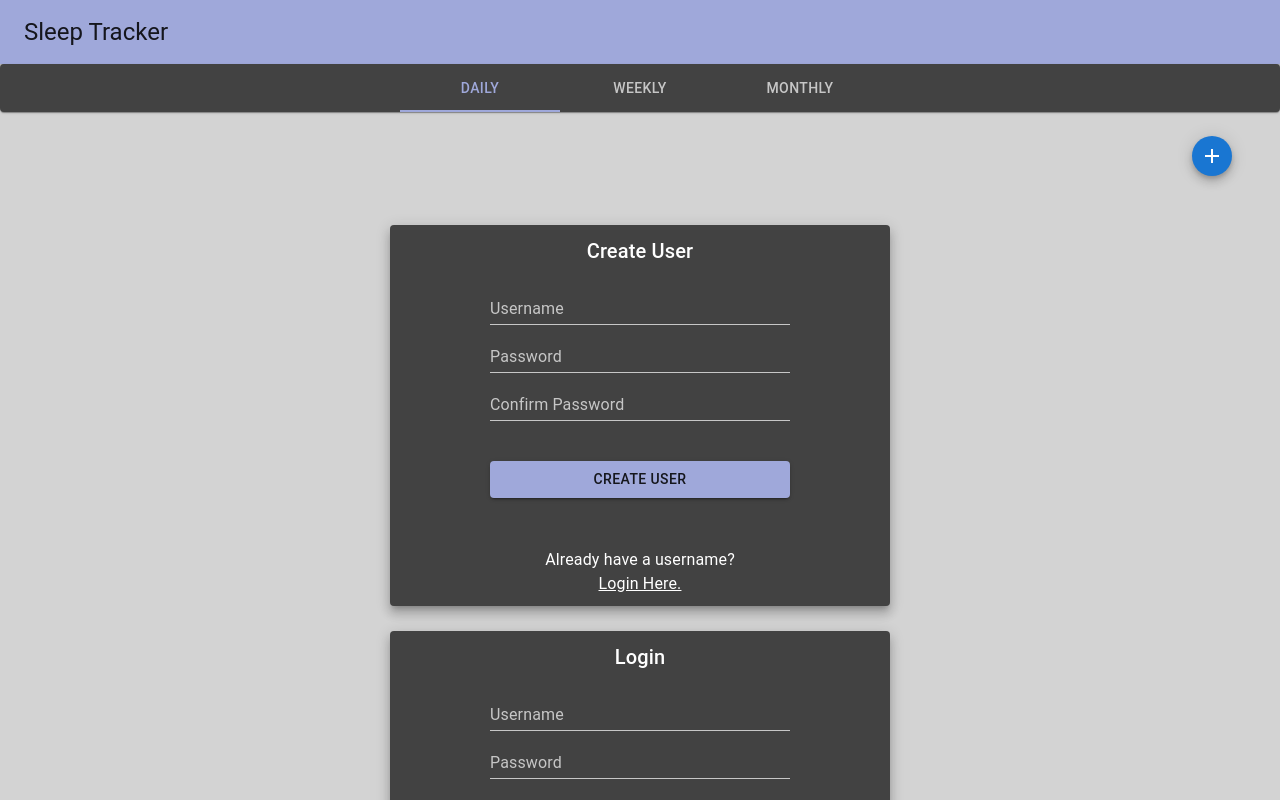
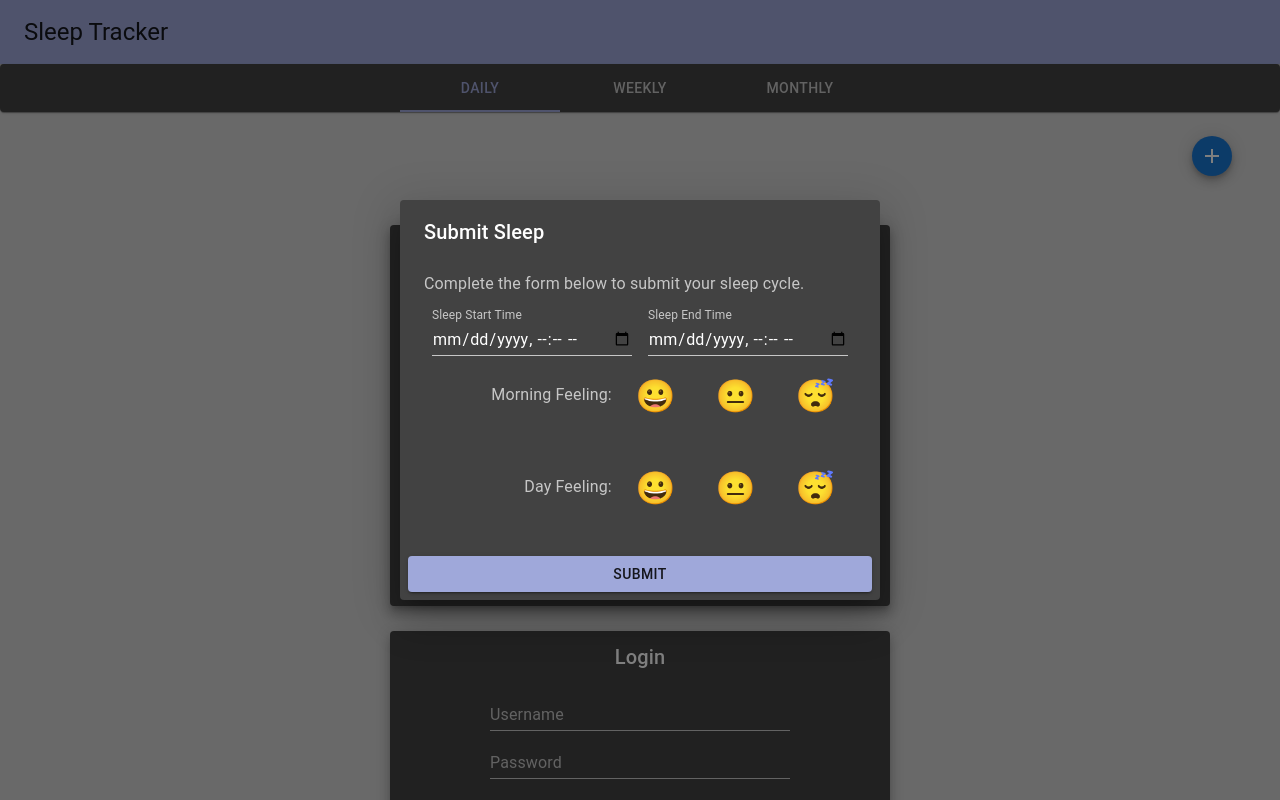
Before and after one commit to bw-sleep-tracker/ST-Front-End, a React (Create React App) app in the folder sleep-tracker/: page / in a window 1280 px wide. Both pictures are taken after a click on the button "Add". Shown: the top 800 px of the page. Built offline with nearby package versions, Linux system fonts and the light colour scheme.

Commit message:
completed basic structure and design of the sleep input modal

```diff
--- a/sleep-tracker/src/Components/Dashboard/Container.js
+++ b/sleep-tracker/src/Components/Dashboard/Container.js
@@ -2,6 +2,8 @@ import React, { Component } from "react";
 import { withStyles } from "@material-ui/core/styles";
 import { Toolbar, Fab, Paper, Tabs, Tab } from "@material-ui/core";
 import AddIcon from "@material-ui/icons/Add";
+
+import SleepInputForm from "./SleepInputForm";
 
 const styles = theme => ({
   tabsRoot: {
@@ -19,15 +21,16 @@ const styles = theme => ({
 
 class DashboardContainer extends Component {
   state = {
-    tabValue: 0
-  };
-
-  plusButton = () => {
-    console.log("I AM THE PLUS BUTTON");
+    tabValue: 0,
+    sleepInputStatus: false
   };
 
   changeTab = (event, newValue) => {
     this.setState({ tabValue: newValue });
+  };
+
+  sleepInputToggle = () => {
+    this.setState({ sleepInputStatus: !this.state.sleepInputStatus });
   };
 
   render() {
@@ -55,11 +58,15 @@ class DashboardContainer extends Component {
             aria-label="Add"
             size="small"
             className={classes.fab}
-            onClick={this.plusButton}
+            onClick={this.sleepInputToggle}
           >
             <AddIcon />
           </Fab>
         </Toolbar>
+        <SleepInputForm
+          status={this.state.sleepInputStatus}
+          toggle={this.sleepInputToggle}
+        />
       </div>
     );
   }
--- /dev/null
+++ b/sleep-tracker/src/Components/Dashboard/SleepInputForm.js
@@ -0,0 +1,101 @@
+import React, { Component } from "react";
+import { withStyles } from "@material-ui/core/styles";
+import {
+  TextField,
+  Dialog,
+  DialogActions,
+  DialogContent,
+  DialogContentText,
+  DialogTitle,
+  Button
+} from "@material-ui/core";
+
+const styles = theme => ({
+  form: {
+    display: "flex",
+    flexDirection: "column",
+    margin: "auto"
+  },
+  textField: {
+    marginLeft: theme.spacing(1),
+    marginRight: theme.spacing(1),
+    width: 200
+  },
+  emoji: {
+    margin: theme.spacing(1),
+    fontSize: "2rem"
+  }
+});
+
+class SleepInputForm extends Component {
+  state = {
+    date: ""
+  };
+
+  render() {
+    const { classes } = this.props;
+    return (
+      <Dialog open={this.props.status} onClose={this.props.toggle}>
+        <DialogTitle>Submit Sleep</DialogTitle>
+        <DialogContent>
+          <DialogContentText>
+            Complete the form below to submit your sleep cycle.
+          </DialogContentText>
+          <form className={classes.form}>
+            <div>
+              <TextField
+                id="datetime-local"
+                label="Sleep Start Time"
+                type="datetime-local"
+                className={classes.textField}
+                InputLabelProps={{
+                  shrink: true
+                }}
+              />
+              <TextField
+                id="datetime-local"
+                label="Sleep End Time"
+                type="datetime-local"
+                className={classes.textField}
+                InputLabelProps={{
+                  shrink: true
+                }}
+              />
+            </div>
+            <DialogContentText style={{ textAlign: "right" }}>
+              Morning Feeling:{" "}
+              <Button size="small" className={classes.emoji}>
+                😀
+              </Button>
+              <Button size="small" className={classes.emoji}>
+                😐
+              </Button>
+              <Button size="small" className={classes.emoji}>
+                😴
+              </Button>
+            </DialogContentText>
+            <DialogContentText style={{ textAlign: "right" }}>
+              Day Feeling:{" "}
+              <Button size="small" className={classes.emoji}>
+                😀
+              </Button>
+              <Button size="small" className={classes.emoji}>
+                😐
+              </Button>
+              <Button size="small" className={classes.emoji}>
+                😴
+              </Button>
+            </DialogContentText>
+          </form>
+        </DialogContent>
+        <DialogActions>
+          <Button color="primary" fullWidth variant="contained">
+            SUBMIT
+          </Button>
+        </DialogActions>
+      </Dialog>
+    );
+  }
+}
+
+export default withStyles(styles)(SleepInputForm);
```
